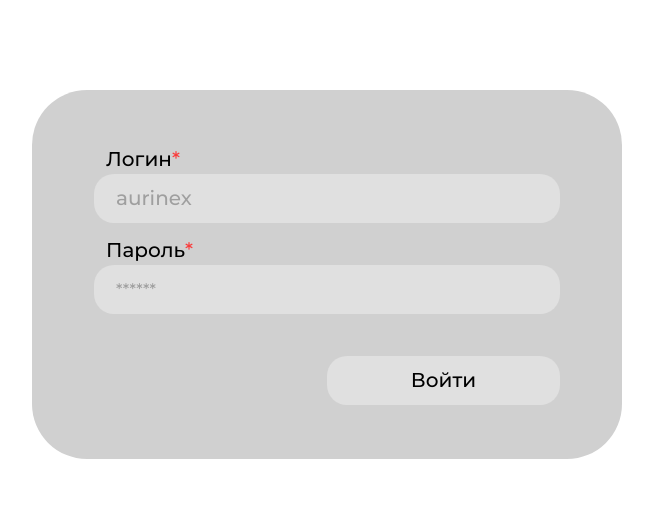
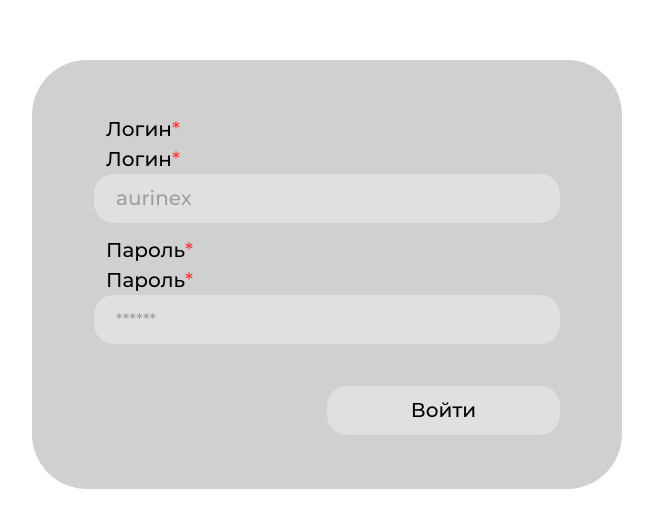
Before and after one commit to aurinex/skoipt-chat-frontend, a React (Vite) app: page /login in a window 1280 px wide. Shown: the part 126-654 px from the top of the page, without its empty margins (313-966 px from the left). Built offline with nearby package versions, Linux system fonts and the light colour scheme.

Commit message:
create channel/group/direct

```diff
--- /dev/null
+++ b/src/components/Ui/AppTextField.tsx
@@ -0,0 +1,66 @@
+import { TextField, Typography, Box } from "@mui/material";
+import { useTheme } from "@mui/material";
+
+interface AppTextFieldProps {
+  label?: string;
+  required?: boolean;
+  placeholder?: string;
+  type?: string;
+  value?: string;
+  onChange?: (value: string) => void;
+}
+
+const AppTextField = ({
+  label,
+  required,
+  placeholder,
+  type = "text",
+  value,
+  onChange,
+}: AppTextFieldProps) => {
+  const theme = useTheme();
+  const colors = theme.palette.background;
+
+  return (
+    <Box>
+      {label && (
+        <Typography
+          sx={{
+            color: colors.wb,
+            fontSize: "20px",
+            marginLeft: "12px",
+          }}
+        >
+          {label}
+          {required && <span style={{ color: "#FA3B3B" }}>*</span>}
+        </Typography>
+      )}
+
+      <TextField
+        fullWidth
+        type={type}
+        value={value}
+        placeholder={placeholder}
+        onChange={(e) => onChange?.(e.target.value)}
+        sx={{
+          ".MuiOutlinedInput-root": {
+            color: colors.fiveth,
+            borderRadius: "20px",
+            fontSize: type === "password" ? "16px" : "20px",
+            height: "49px",
+          },
+          ".MuiOutlinedInput-input": {
+            padding: "19px 22px",
+          },
+          ".MuiOutlinedInput-notchedOutline": {
+            border: "none",
+          },
+          bgcolor: colors.fourth,
+          borderRadius: "20px",
+        }}
+      />
+    </Box>
+  );
+};
+
+export default AppTextField;
--- a/src/components/Ui/NewChatModal.tsx
+++ b/src/components/Ui/NewChatModal.tsx
@@ -5,18 +5,23 @@ import {
   Typography,
   Tabs,
   Tab,
-  TextField,
   List,
   ListItem,
   ListItemButton,
   Avatar,
-  Button,
   Chip,
   CircularProgress,
+  Fade,
+  Backdrop,
+  IconButton,
+  Button,
 } from "@mui/material";
+import CloseIcon from "@mui/icons-material/Close";
 import { useNavigate } from "react-router-dom";
 import api from "../../services/api";
 import type { User } from "../../types";
+import AppTextField from "../Ui/AppTextField";
+import { useTheme } from "@mui/material";
 
 type Mode = "direct" | "group" | "channel";
 
@@ -25,6 +30,8 @@ const NewChatModal: React.FC<{
   onClose: () => void;
 }> = ({ open, onClose }) => {
   const navigate = useNavigate();
+  const theme = useTheme();
+  const colors = theme.palette.background;
 
   const [mode, setMode] = useState<Mode>("direct");
   const [name, setName] = useState("");
@@ -32,6 +39,28 @@ const NewChatModal: React.FC<{
   const [search, setSearch] = useState("");
   const [results, setResults] = useState<User[]>([]);
   const [loading, setLoading] = useState(false);
+
+  const contentRef = React.useRef<HTMLDivElement | null>(null);
+  const [height, setHeight] = useState<number | "auto">("auto");
+
+  useEffect(() => {
+    if (!contentRef.current) return;
+
+    const el = contentRef.current;
+
+    // текущая высота
+    const startHeight = el.offsetHeight;
+
+    setHeight(startHeight);
+
+    requestAnimationFrame(() => {
+      if (!contentRef.current) return;
+
+      const endHeight = contentRef.current.scrollHeight;
+
+      setHeight(endHeight);
+    });
+  }, [mode, selectedUsers.length, results.length]);
 
   // 🔍 поиск
   useEffect(() => {
@@ -65,7 +94,6 @@ const NewChatModal: React.FC<{
 
   const handleSelectUser = (user: User) => {
     if (mode === "direct") {
-      // ✅ используем твой существующий flow
       navigate(`/chat/new?userId=${user.id}`);
       onClose();
       return;
@@ -114,34 +142,119 @@ const NewChatModal: React.FC<{
     (mode === "channel" && name);
 
   return (
-    <Modal open={open} onClose={onClose}>
+    <Modal
+      open={open}
+      onClose={onClose}
+      closeAfterTransition
+      slots={{ backdrop: Backdrop }}
+      slotProps={{ backdrop: { timeout: 200 } }}
+    >
+      <Fade in={open}>
         <Box
           sx={{
-          width: 400,
-          bgcolor: "#1e1e1e",
-          p: 2,
-          borderRadius: 3,
-          mx: "auto",
-          mt: "10vh",
+            position: "absolute",
+            top: "50%",
+            left: "50%",
+            transform: "translate(-50%, -50%)",
+            width: { xs: "95vw", sm: 420 },
+            maxHeight: "90vh",
+            bgcolor: colors.second,
+            borderRadius: "20px",
+            boxShadow: "0 24px 60px rgba(0,0,0,0.4)",
             display: "flex",
             flexDirection: "column",
-          gap: 2,
+            overflow: "hidden",
+            transition: "height 0.25s ease",
           }}
         >
-        <Typography variant="h6">Новый чат</Typography>
+          {/* 🔹 HEADER */}
+          <Box
+            sx={{
+              display: "flex",
+              alignItems: "center",
+              justifyContent: "space-between",
+              p: "16px 20px 12px",
+            }}
+          >
+            <Typography
+              sx={{
+                fontWeight: 600,
+                color: colors.sixth,
+                fontSize: "1rem",
+              }}
+            >
+              Новый чат
+            </Typography>
 
-        <Tabs value={mode} onChange={(_, v) => setMode(v)}>
-          <Tab value="direct" label="Личка" />
-          <Tab value="group" label="Беседа" />
-          <Tab value="channel" label="Канал" />
+            <IconButton
+              size="small"
+              onClick={onClose}
+              sx={{ color: colors.fiveth }}
+            >
+              <CloseIcon fontSize="small" />
+            </IconButton>
+          </Box>
+
+          {/* 🔹 CONTENT */}
+          <Box
+            sx={{
+              overflow: "hidden",
+              height,
+              transition: "height 0.25s cubic-bezier(0.4, 0, 0.2, 1)",
+            }}
+          >
+            <Box
+              ref={contentRef}
+              sx={{
+                display: "flex",
+                flexDirection: "column",
+                gap: 1.5,
+                px: 2,
+                pb: 2,
+              }}
+            >
+              <Tabs
+                value={mode}
+                onChange={(_, v) => setMode(v)}
+                TabIndicatorProps={{ style: { display: "none" } }}
+                sx={{
+                  minHeight: "36px",
+                  justifyContent: "space-around",
+
+                  "& .MuiTab-root": {
+                    textTransform: "none",
+                    minHeight: "36px",
+                    color: colors.fiveth,
+                    transition: "all 0.2s ease",
+
+                    // ❗ убираем hover
+                    "&:hover": {
+                      backgroundColor: "transparent",
+                    },
+
+                    // ❗ убираем active
+                    "&:active": {
+                      backgroundColor: "transparent",
+                    },
+                  },
+
+                  "& .Mui-selected": {
+                    color: colors.sixth,
+                  },
+                }}
+              >
+                <Tab disableRipple value="direct" label="Личка" />
+                <Tab disableRipple value="group" label="Беседа" />
+                <Tab disableRipple value="channel" label="Канал" />
               </Tabs>
 
+              <Fade in timeout={200} key={mode}>
+                <Box sx={{ display: "flex", flexDirection: "column", gap: 2 }}>
                   {mode !== "direct" && (
-          <TextField
+                    <AppTextField
                       value={name}
-            onChange={(e) => setName(e.target.value)}
+                      onChange={setName}
                       placeholder="Название"
-            size="small"
                     />
                   )}
 
@@ -152,34 +265,51 @@ const NewChatModal: React.FC<{
                           key={u.id}
                           label={`${u.first_name} ${u.last_name}`}
                           onDelete={() => removeUser(u.id)}
+                          sx={{
+                            bgcolor: colors.fourth,
+                            color: colors.sixth,
+                          }}
                         />
                       ))}
                     </Box>
                   )}
 
                   {mode !== "channel" && (
-          <TextField
+                    <AppTextField
                       value={search}
-            onChange={(e) => setSearch(e.target.value)}
+                      onChange={setSearch}
                       placeholder="Поиск"
-            size="small"
                     />
                   )}
 
                   {mode !== "channel" && (
-          <Box sx={{ maxHeight: 200, overflowY: "auto" }}>
+                    <Box sx={{ maxHeight: 500, overflowY: "auto" }}>
                       {loading && <CircularProgress size={20} />}
 
                       <List>
                         {results.map((user) => (
                           <ListItem key={user.id} disablePadding>
-                  <ListItemButton onClick={() => handleSelectUser(user)}>
-                    <Avatar src={user.avatar_url ?? undefined} sx={{ mr: 2 }} />
+                            <ListItemButton
+                              onClick={() => handleSelectUser(user)}
+                              sx={{
+                                borderRadius: "12px",
+                                "&:hover": { bgcolor: colors.third },
+                              }}
+                            >
+                              <Avatar
+                                src={user.avatar_url ?? undefined}
+                                sx={{ mr: 2 }}
+                              />
                               <Box>
-                      <Typography>
+                                <Typography sx={{ color: colors.sixth }}>
                                   {user.first_name} {user.last_name}
                                 </Typography>
-                      <Typography sx={{ fontSize: 12, opacity: 0.6 }}>
+                                <Typography
+                                  sx={{
+                                    fontSize: 12,
+                                    color: colors.fiveth,
+                                  }}
+                                >
                                   @{user.username}
                                 </Typography>
                               </Box>
@@ -189,17 +319,39 @@ const NewChatModal: React.FC<{
                       </List>
                     </Box>
                   )}
+                </Box>
+              </Fade>
+            </Box>
+          </Box>
 
+          {/* 🔹 FOOTER */}
           {mode !== "direct" && (
+            <Box sx={{ p: "0 16px 16px" }}>
               <Button
-            variant="contained"
+                fullWidth
                 disabled={!canCreate}
                 onClick={handleCreate}
+                sx={{
+                  height: 44,
+                  borderRadius: "16px",
+                  bgcolor: colors.eighth,
+                  color: "#fff",
+                  textTransform: "none",
+                  fontWeight: 500,
+                  "&:hover": { bgcolor: colors.eighth, opacity: 0.85 },
+                  "&.Mui-disabled": {
+                    bgcolor: colors.eighth,
+                    opacity: 0.4,
+                    color: "#fff",
+                  },
+                }}
               >
                 Создать
               </Button>
+            </Box>
           )}
         </Box>
+      </Fade>
     </Modal>
   );
 };
--- a/src/pages/LoginPage.tsx
+++ b/src/pages/LoginPage.tsx
@@ -1,13 +1,9 @@
 import { useState } from "react";
-import {
-  TextField,
-  Button,
-  Typography,
-  Box,
-} from "@mui/material";
+import { TextField, Button, Typography, Box } from "@mui/material";
 import { useNavigate } from "react-router-dom";
 import api from "../services/api";
 import { useTheme } from "@mui/material";
+import AppTextField from "../components/Ui/AppTextField";
 
 const LoginPage = () => {
   const theme = useTheme();
@@ -77,7 +73,14 @@ const LoginPage = () => {
                 >
                   Логин<span style={{ color: "#FA3B3B" }}>*</span>
                 </Typography>
-                <TextField
+                <AppTextField
+                  label="Логин"
+                  required
+                  placeholder="aurinex"
+                  value={form.username}
+                  onChange={(value) => setForm({ ...form, username: value })}
+                />
+                {/* <TextField
                   placeholder="aurinex"
                   fullWidth
                   onChange={(e) =>
@@ -86,7 +89,7 @@ const LoginPage = () => {
                   sx={{
                     ...input,
                   }}
-                />
+                /> */}
               </Box>
 
               <Box>
@@ -99,7 +102,15 @@ const LoginPage = () => {
                 >
                   Пароль<span style={{ color: "#FA3B3B" }}>*</span>
                 </Typography>
-                <TextField
+                <AppTextField
+                  label="Пароль"
+                  required
+                  type="password"
+                  placeholder="******"
+                  value={form.password}
+                  onChange={(value) => setForm({ ...form, password: value })}
+                />
+                {/* <TextField
                   type="password"
                   placeholder="******"
                   fullWidth
@@ -115,7 +126,7 @@ const LoginPage = () => {
                       height: "49px",
                     },
                   }}
-                />
+                /> */}
               </Box>
               <Box>
                 <Button
```
Lines whose indentation alone changed are shown as unchanged.
